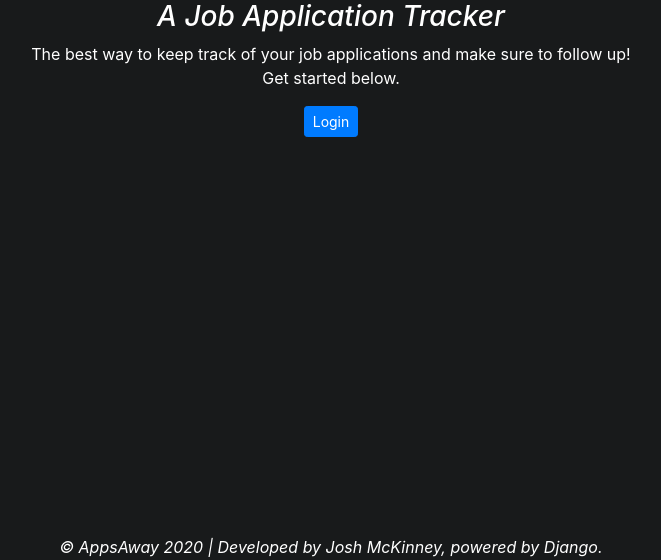
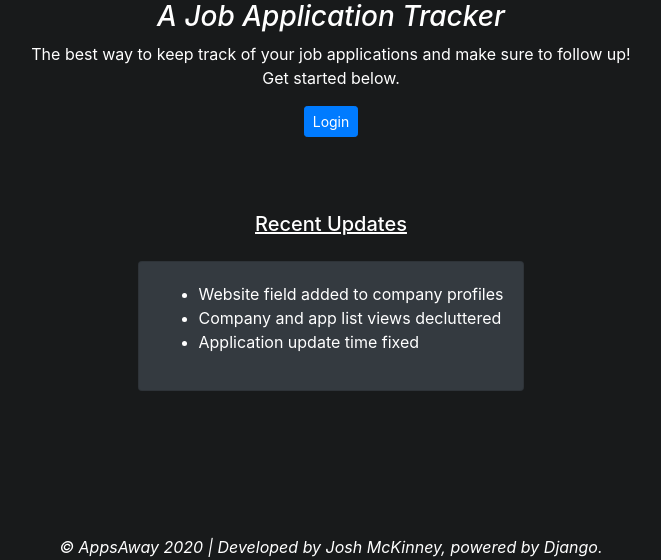
Before and after one commit to joshmckinney/appsaway, a Django app: page / in a window 1280 px wide. Shown: the part 240-800 px from the top of the page, without its empty margins (309-970 px from the left). Run offline with Django 3.2, Linux system fonts and the light colour scheme; some libraries are stand-ins or nearby versions.

Commit message:
add update notes

```diff
--- a/appsaway/appsaway/templates/appsaway/index.html
+++ b/appsaway/appsaway/templates/appsaway/index.html
@@ -17,5 +17,20 @@
                 <input class="btn btn-primary btn-sm btn-primary" type="submit" value="Login">
             </form>
         {% endif %}
-    </div>
+        <div style="margin: 0 auto; margin-top: 50px; padding-top: 25px;">
+        	<h5><u>Recent Updates</u></h4>
+	        <div id="container" style="margin: 25px 25px 0px 25px; padding-bottom: 50px; text-align: left;">
+		        <div class="row justify-content-center">
+		            <div class="col-sm-auto">
+		                <div class="card text-white bg-dark card-body" style="max-height: 150px; overflow-y: auto;">
+		                    <ul>
+		        				<li>Website field added to company profiles</li>
+		        				<li>Company and app list views decluttered</li>
+		        				<li>Application update time fixed</li>
+		        			</ul>
+		                </div>
+		            </div>
+		        </div>
+	        </div>
+    	</div>
 {% endblock %}
```
